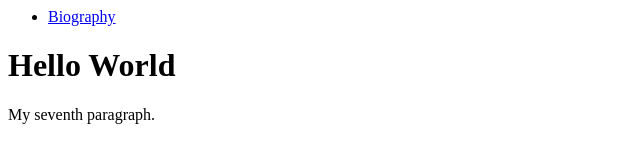
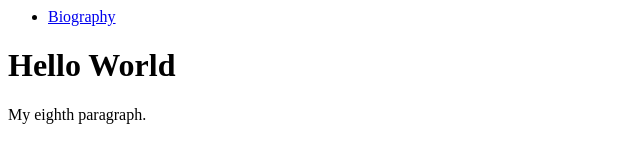
Before and after one commit to unluckyBear/firstgit, a plain HTML site: page index.html in a window 1280 px wide. Shown: the full height of the page, 0-640 px from the left. Drawn offline with Linux system fonts and the light colour scheme.

Commit message:
me first

```diff
--- a/index.html
+++ b/index.html
@@ -4,6 +4,6 @@
 <li><a href="bio.html">Biography</a></li>
 </ul>
 <h1>Hello World</h1>
-<p>My seventh paragraph.</p>
+<p>My eighth  paragraph.</p>
 </body>
 </html>
```
